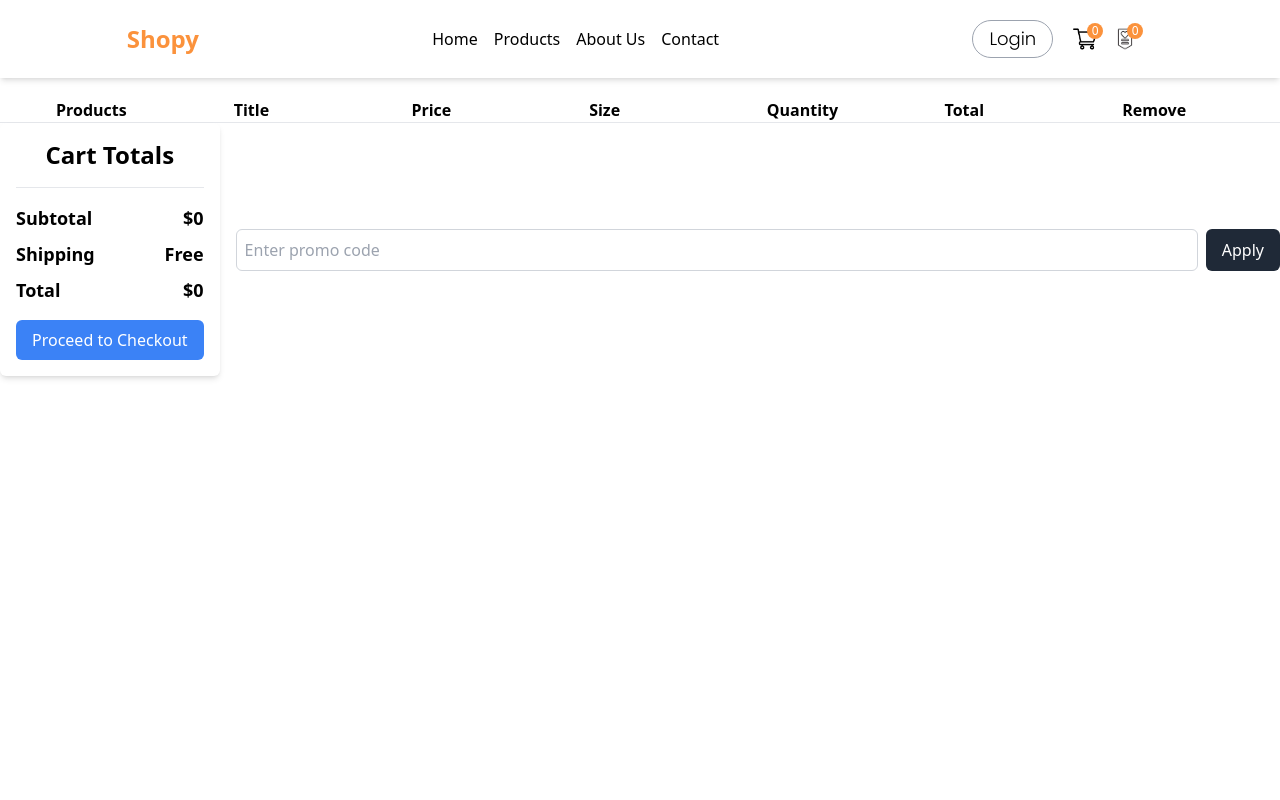
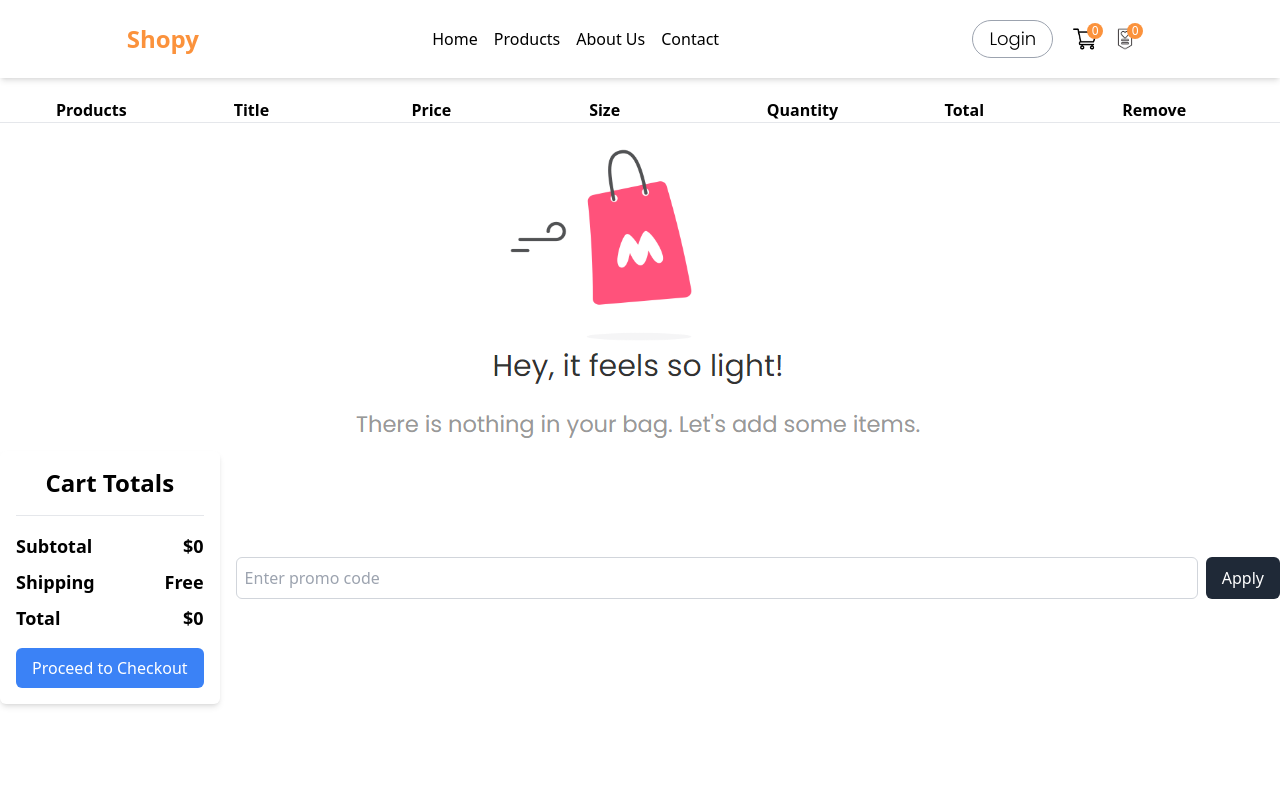
Before and after one commit to mohitparmar1/Shopy, a React (Vite) app: page /cart in a window 1280 px wide. Shown: the top 800 px of the page. Built offline with nearby package versions, Linux system fonts and the light colour scheme.

Commit message:
Empty cart message added

```diff
--- a/src/Components/CartItems.jsx
+++ b/src/Components/CartItems.jsx
@@ -5,6 +5,7 @@ import removeIcon from "../assets/cart_cross_icon.png";
 import AddIcon from "@mui/icons-material/Add";
 import RemoveIcon from "@mui/icons-material/Remove";
 import {loadStripe} from '@stripe/stripe-js';
+import img from "../assets/emptycart_img.png"
 
 const CartItems = () => {
   const {
@@ -14,6 +15,8 @@ const CartItems = () => {
     RemoveFromCart,
     AddToCart,
   } = useContext(ShopContext);
+
+  const isEmptyCart =  getCartTotalAmount()=== 0;
 
   //payment gateway
   const makePayment = async()=>{
@@ -64,6 +67,16 @@ console.log(cartItem)
         <p className="font-bold">Remove</p>
       </div>
       <hr />
+
+      { isEmptyCart&&(
+        <div>
+              <img
+                    src={img}
+                    className="m-auto flex-initial"
+                  />
+              </div>
+      )}
+
       {all_products &&
         all_products.map((item) => {
           if (cartItem[item.id] > 0) {
```
Also changed, not shown: src/assets/emptycart_img.png (added), 1 other file (tests, documents, lock files or other folders).
